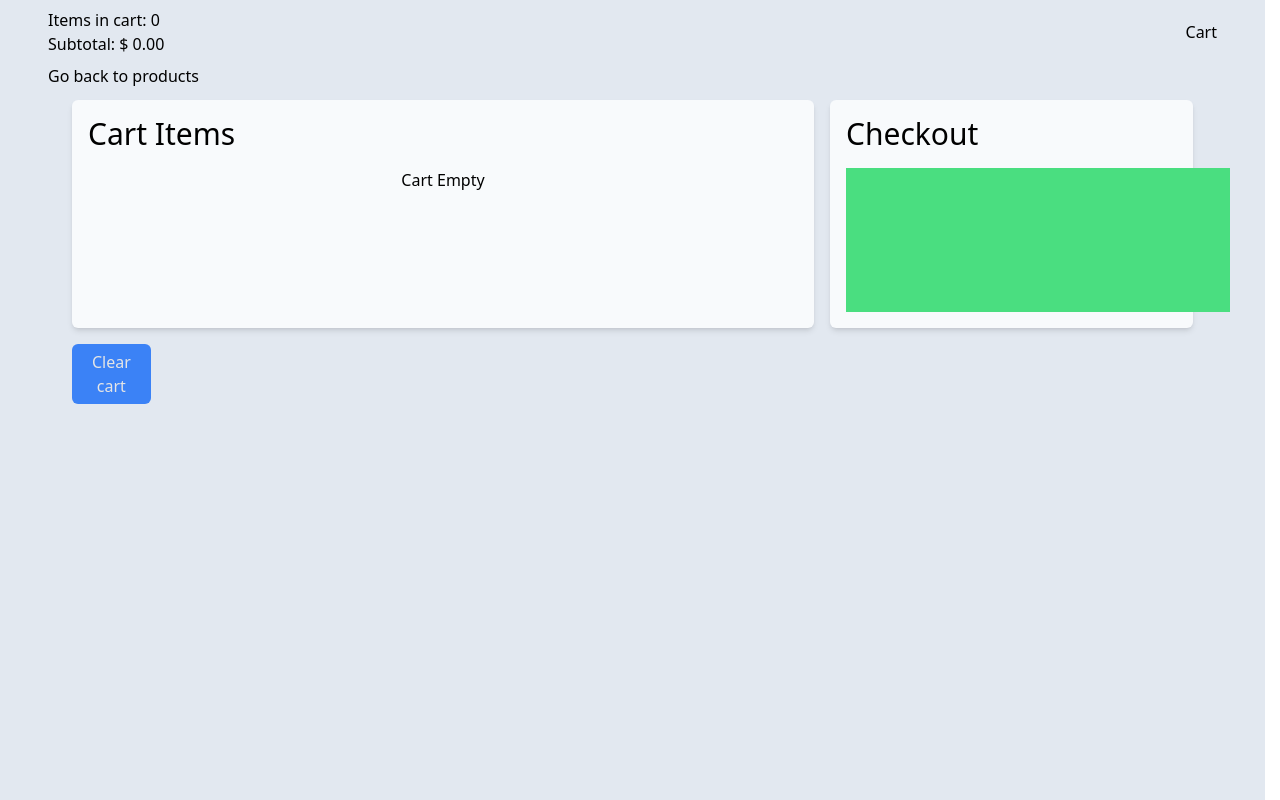
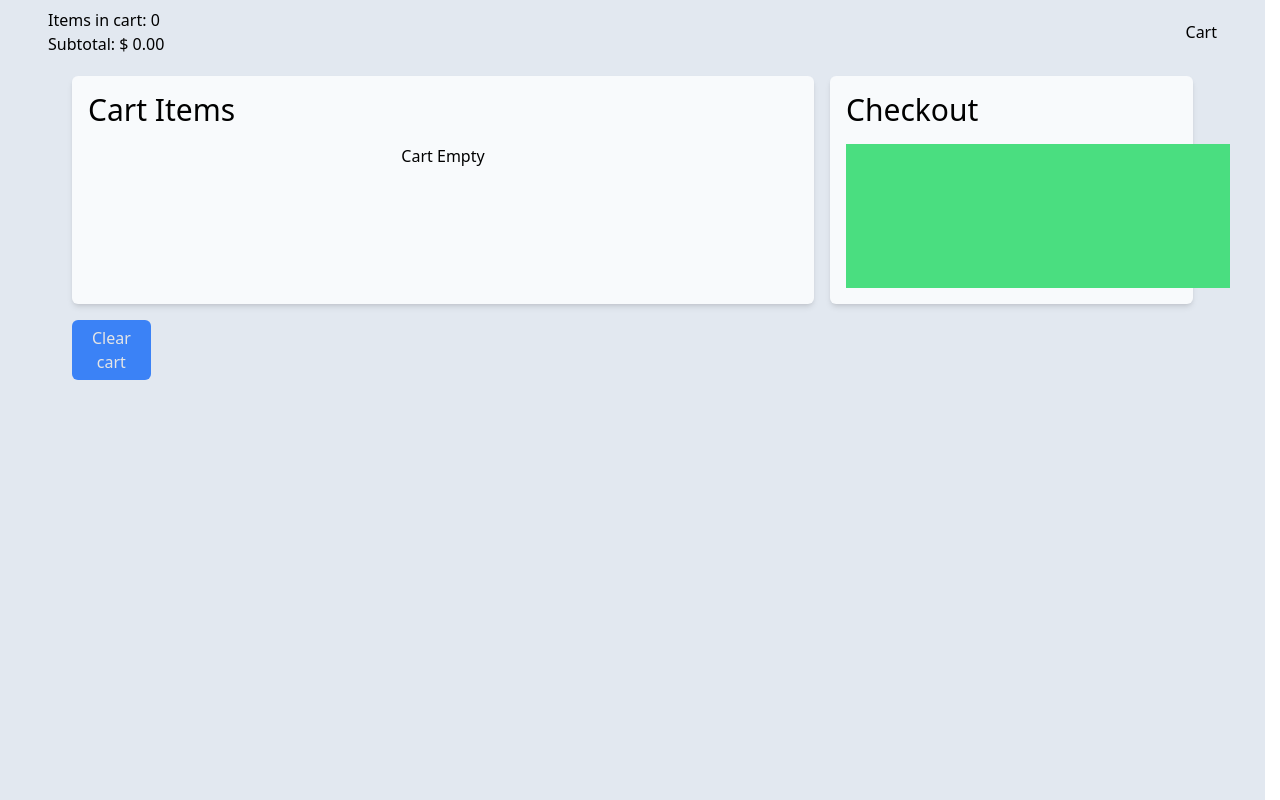
Before and after one commit to Git-Darkmoon/Redux-cartInterview, a React (Vite) app: page /cart in a window 1280 px wide. Built offline with nearby package versions, Linux system fonts and the light colour scheme.

Commit message:
refactor: unused import.

```diff
--- a/src/components/Cart.tsx
+++ b/src/components/Cart.tsx
@@ -1,15 +1,8 @@
-import { Link } from "react-router-dom"
 import CartProducts from "./CartProducts"
 
 function Cart() {
   return (
     <>
-      <Link
-        className="cursor-pointer hover:underline underline-offset-2"
-        to="/"
-      >
-        Go back to products
-      </Link>
       <CartProducts />
     </>
   )
```
